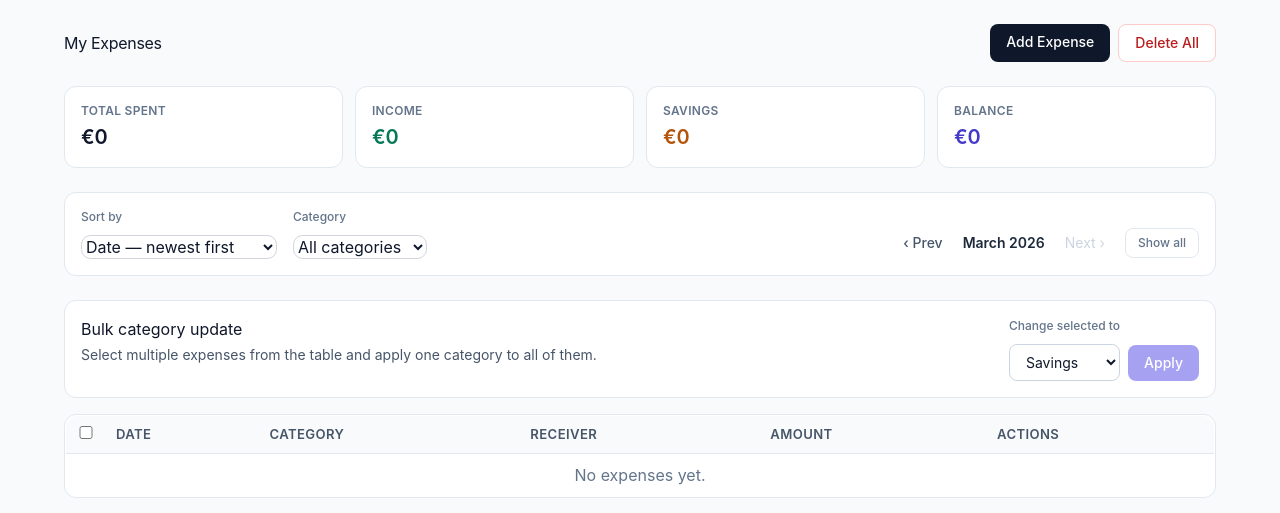
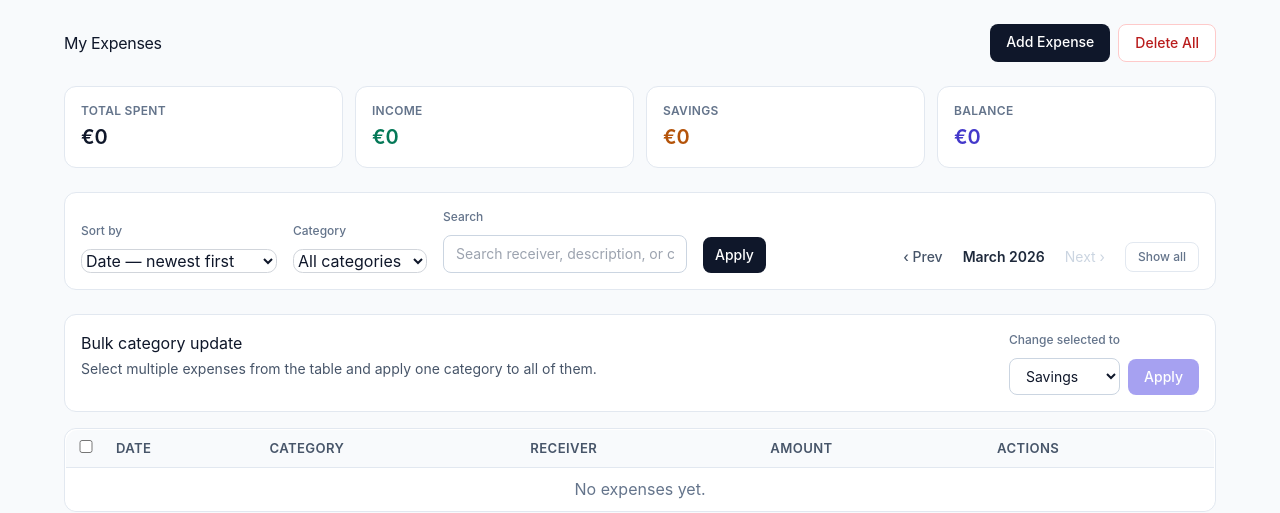
Before and after one commit to andomm/expense-tracker, a Django app: page /expenses/ in a window 1280 px wide. Shown: the part 114-627 px from the top of the page. Run offline with Django 5.2, Linux system fonts and the light colour scheme; the visitor is signed in with stand-in values (Sample User, id 1); data comes from the database, SQL or seed files in the repository; data that the repository does not hold is empty; some libraries are stand-ins or nearby versions.

Commit message:
feat: able to search for expenses

```diff
--- a/expense_tracker/expenses/forms.py
+++ b/expense_tracker/expenses/forms.py
@@ -102,6 +102,11 @@ class SortForm(forms.Form):
         required=False,
         label="Filter by category",
     )
+    search = forms.CharField(
+        required=False,
+        label="Search",
+        max_length=100,
+    )
 
     def __init__(self, *args, user=None, **kwargs):
         super().__init__(*args, **kwargs)
@@ -110,6 +115,12 @@ class SortForm(forms.Form):
             categories,
             empty_label="All categories",
             include_uncategorized=True,
+        )
+        self.fields["search"].widget.attrs.update(
+            {
+                "placeholder": "Search receiver, description, or category",
+                "class": "rounded-lg border border-slate-300 bg-white px-3 py-2 text-sm text-slate-900",
+            }
         )
 
 
--- a/expense_tracker/expenses/templates/expenses/expense_form.html
+++ b/expense_tracker/expenses/templates/expenses/expense_form.html
@@ -13,6 +13,9 @@
     {% if return_category_filter %}
       <input type="hidden" name="category_filter" value="{{ return_category_filter }}">
     {% endif %}
+    {% if return_search %}
+      <input type="hidden" name="search" value="{{ return_search }}">
+    {% endif %}
     {{ form.as_p }}
     <div class="flex gap-2 pt-2">
       <button type="submit" class="rounded-lg bg-slate-900 px-4 py-2 text-sm font-medium text-white hover:bg-slate-700">Save</button>
--- a/expense_tracker/expenses/templates/expenses/expense_list.html
+++ b/expense_tracker/expenses/templates/expenses/expense_list.html
@@ -50,7 +50,7 @@
 		</div>
 	{% endif %}
 
-	{% with order_param=request.GET.order_by cat_param=request.GET.category_filter %}
+	{% with order_param=request.GET.order_by cat_param=request.GET.category_filter search_param=request.GET.search %}
 	<div class="rounded-xl border border-slate-200 bg-white p-4">
 		<form method="get" id="sort-form" class="flex flex-wrap items-end justify-between gap-4">
 			{% if not is_all %}
@@ -68,10 +68,17 @@
 					<label for="id_category_filter" class="text-xs font-medium text-slate-500">Category</label>
 					{{ form.category_filter }}
 				</div>
+				<div class="flex min-w-60 flex-col gap-1">
+					<label for="id_search" class="text-xs font-medium text-slate-500">Search</label>
+					{{ form.search }}
+				</div>
+				<button type="submit" class="rounded-lg bg-slate-900 px-3 py-2 text-sm font-medium text-white hover:bg-slate-700">
+					Apply
+				</button>
 			</div>
 
 			<div class="flex flex-wrap items-center gap-2">
-				<a href="?month={{ prev_month_str }}{% if order_param %}&order_by={{ order_param }}{% endif %}{% if cat_param %}&category_filter={{ cat_param }}{% endif %}"
+				<a href="?month={{ prev_month_str }}{% if order_param %}&order_by={{ order_param }}{% endif %}{% if cat_param %}&category_filter={{ cat_param }}{% endif %}{% if search_param %}&search={{ search_param }}{% endif %}"
 				   class="flex items-center gap-1 rounded-lg px-3 py-1.5 text-sm font-medium text-slate-600 hover:bg-slate-100">
 					‹ Prev
 				</a>
@@ -79,7 +86,7 @@
 					{% if is_all %}All time{% else %}{{ active_month_label }}{% endif %}
 				</span>
 				{% if not is_current_month and not is_all %}
-					<a href="?month={{ next_month_str }}{% if order_param %}&order_by={{ order_param }}{% endif %}{% if cat_param %}&category_filter={{ cat_param }}{% endif %}"
+					<a href="?month={{ next_month_str }}{% if order_param %}&order_by={{ order_param }}{% endif %}{% if cat_param %}&category_filter={{ cat_param }}{% endif %}{% if search_param %}&search={{ search_param }}{% endif %}"
 					   class="flex items-center gap-1 rounded-lg px-3 py-1.5 text-sm font-medium text-slate-600 hover:bg-slate-100">
 						Next ›
 					</a>
@@ -88,12 +95,12 @@
 				{% endif %}
 
 				{% if is_all %}
-					<a href="?month={% now "Y-m" %}{% if order_param %}&order_by={{ order_param }}{% endif %}{% if cat_param %}&category_filter={{ cat_param }}{% endif %}"
+					<a href="?month={% now "Y-m" %}{% if order_param %}&order_by={{ order_param }}{% endif %}{% if cat_param %}&category_filter={{ cat_param }}{% endif %}{% if search_param %}&search={{ search_param }}{% endif %}"
 					   class="rounded-lg border border-indigo-200 px-3 py-1.5 text-xs font-medium text-indigo-600 hover:bg-indigo-50">
 						Current month
 					</a>
 				{% else %}
-					<a href="?month=all{% if order_param %}&order_by={{ order_param }}{% endif %}{% if cat_param %}&category_filter={{ cat_param }}{% endif %}"
+					<a href="?month=all{% if order_param %}&order_by={{ order_param }}{% endif %}{% if cat_param %}&category_filter={{ cat_param }}{% endif %}{% if search_param %}&search={{ search_param }}{% endif %}"
 					   class="rounded-lg border border-slate-200 px-3 py-1.5 text-xs font-medium text-slate-500 hover:bg-slate-50">
 						Show all
 					</a>
@@ -104,7 +111,13 @@
 		{% if active_category %}
 			<p class="mt-3 text-sm text-slate-600">
 				Filtered by: <span class="font-semibold text-indigo-700">{{ active_category }}</span>
-				<a href="{% url 'expense_list' %}{% if not is_all %}?month={{ active_month_str }}{% endif %}" class="ml-2 text-slate-400 hover:text-red-500" title="Clear filter">✕ clear</a>
+				<a href="{% url 'expense_list' %}?month={% if is_all %}all{% else %}{{ active_month_str }}{% endif %}{% if order_by %}&order_by={{ order_by }}{% endif %}{% if search_query %}&search={{ search_query }}{% endif %}" class="ml-2 text-slate-400 hover:text-red-500" title="Clear filter">✕ clear</a>
+			</p>
+		{% endif %}
+		{% if search_query %}
+			<p class="mt-2 text-sm text-slate-600">
+				Searching for: <span class="font-semibold text-indigo-700">{{ search_query }}</span>
+				<a href="{% url 'expense_list' %}?month={% if is_all %}all{% else %}{{ active_month_str }}{% endif %}{% if order_by %}&order_by={{ order_by }}{% endif %}{% if category_filter_value %}&category_filter={{ category_filter_value }}{% endif %}" class="ml-2 text-slate-400 hover:text-red-500" title="Clear search">✕ clear</a>
 			</p>
 		{% endif %}
 	</div>
@@ -118,6 +131,9 @@
 		{% endif %}
 		{% if category_filter_value %}
 			<input type="hidden" name="category_filter" value="{{ category_filter_value }}">
+		{% endif %}
+		{% if search_query %}
+			<input type="hidden" name="search" value="{{ search_query }}">
 		{% endif %}
 
 		<div class="rounded-xl border border-slate-200 bg-white p-4">
--- a/expense_tracker/expenses/views.py
+++ b/expense_tracker/expenses/views.py
@@ -109,7 +109,7 @@ def _add_months(d, months):
 def _build_expense_list_url(params):
     query_params = {}
 
-    for key in ("month", "order_by", "category_filter"):
+    for key in ("month", "order_by", "category_filter", "search"):
         value = params.get(key)
         if value:
             query_params[key] = value
@@ -124,7 +124,7 @@ def _build_expense_list_query_string(params):
     return urlencode(
         {
             key: value
-            for key in ("month", "order_by", "category_filter")
+            for key in ("month", "order_by", "category_filter", "search")
             if (value := params.get(key))
         }
     )
@@ -150,11 +150,13 @@ def expense_list(request):
     bulk_category_form = BulkCategoryUpdateForm(user=request.user)
     order_by = "-date"  # default order
     category_filter_value = ""
+    search_query = ""
     active_category = None
 
     if form.is_valid():
         order_by = form.cleaned_data.get("order_by") or "-date"
         category_filter_value = form.cleaned_data.get("category_filter") or ""
+        search_query = form.cleaned_data.get("search", "").strip()
 
     today = date.today()
     month_param = request.GET.get("month", "")
@@ -201,6 +203,14 @@ def expense_list(request):
             )
         except (Category.DoesNotExist, ValueError):
             pass
+
+    if search_query:
+        expenses = expenses.filter(
+            Q(receiver__icontains=search_query)
+            | Q(description__icontains=search_query)
+            | Q(category__icontains=search_query)
+            | Q(category_obj__name__icontains=search_query)
+        )
 
     # Use user_share for accurate personal calculations
     total_spent = sum(
@@ -256,11 +266,13 @@ def expense_list(request):
             "is_all": is_all,
             "order_by": order_by,
             "category_filter_value": category_filter_value,
+            "search_query": search_query,
             "expense_list_query_string": _build_expense_list_query_string(
                 {
                     "month": "all" if is_all else active_month_date.strftime("%Y-%m"),
                     "order_by": order_by,
                     "category_filter": category_filter_value,
+                    "search": search_query,
                 }
             ),
         },
@@ -322,6 +334,7 @@ def expense_edit(request, pk):
             "return_category_filter": request.GET.get(
                 "category_filter", request.POST.get("category_filter", "")
             ),
+            "return_search": request.GET.get("search", request.POST.get("search", "")),
         },
     )
 
```
Also changed, not shown: expense_tracker/expenses/tests.py (+50 -0 lines).
